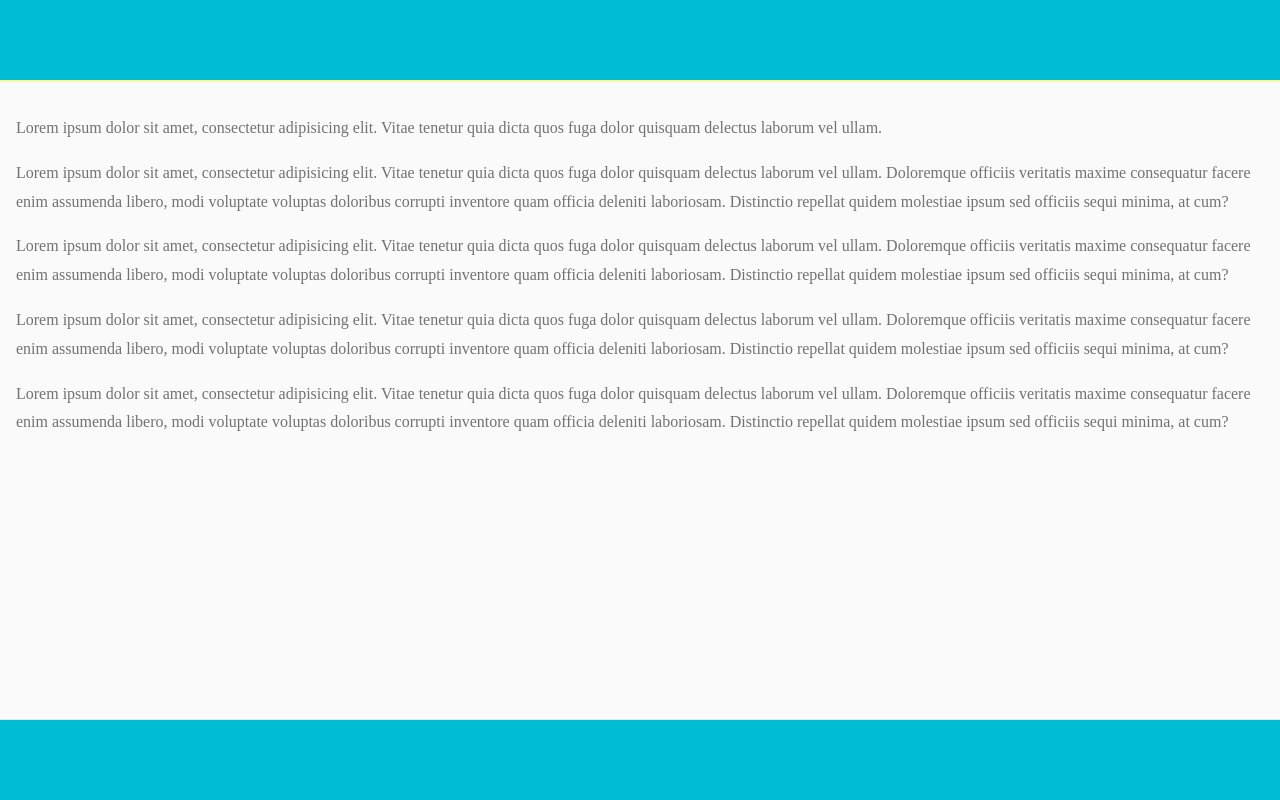
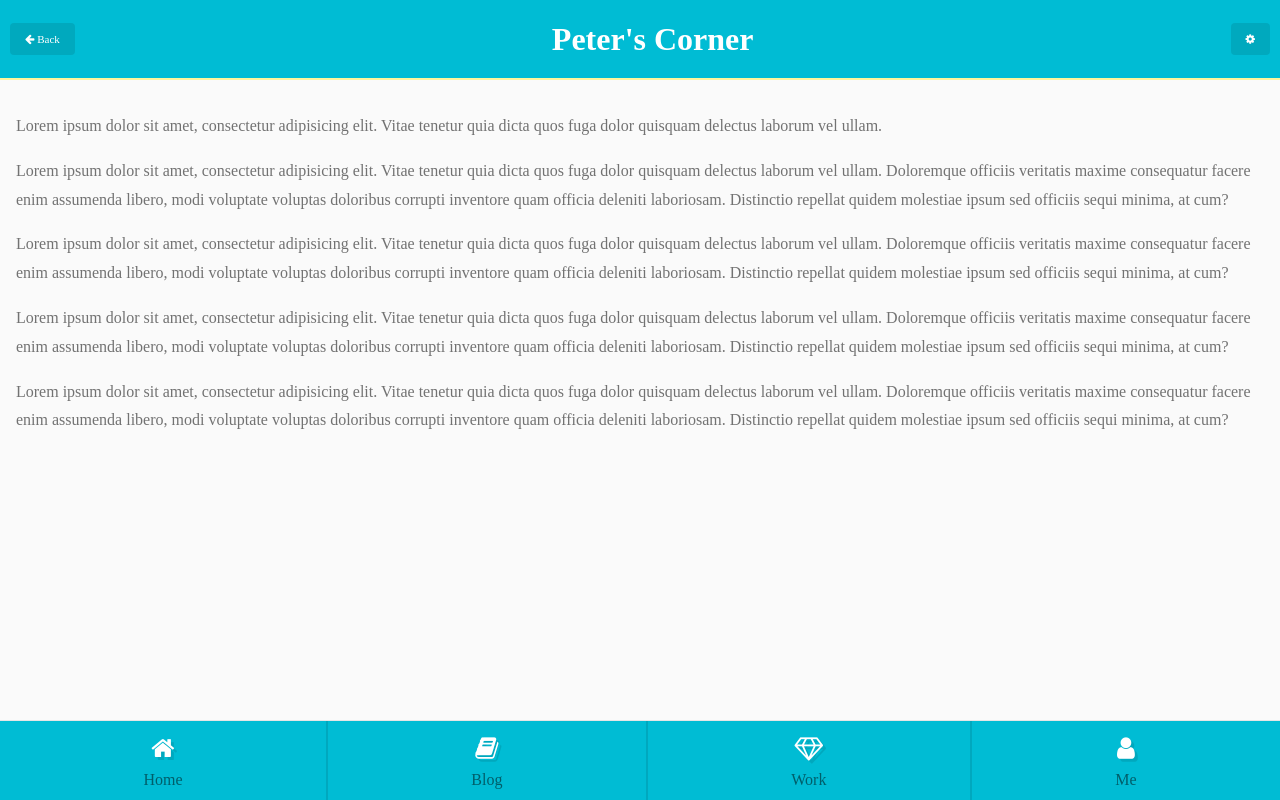
Before and after one commit to happypeter/flex, a plain HTML site: page index.html in a window 1280 px wide. Drawn offline with Linux system fonts and the light colour scheme.

Commit message:
font-awesome

```diff
--- a/index.html
+++ b/index.html
@@ -5,10 +5,20 @@
   <title>flex</title>
   <meta name="viewport" content="width=device-width, initial-scale=1"/>
   <link rel="stylesheet" href="styles/main.css">
+  <link rel="stylesheet" href="http://cdn.bootcss.com/font-awesome/4.5.0/css/font-awesome.min.css">
 </head>
 <body>
 <div class="app-wrap">
-  <header class="app-header"></header>
+  <header class="app-header">
+    <a href="" class="button">
+      <i class="fa fa-arrow-left"></i>
+      Back
+    </a>
+    <h1>Peter's Corner</h1>
+    <a href="" class="button">
+      <i class="fa fa-cog"></i>
+    </a>
+  </header>
   <div class="content">
     <p>
       Lorem ipsum dolor sit amet, consectetur adipisicing elit. Vitae tenetur quia dicta quos fuga dolor quisquam delectus laborum vel ullam.
@@ -26,7 +36,24 @@
       Lorem ipsum dolor sit amet, consectetur adipisicing elit. Vitae tenetur quia dicta quos fuga dolor quisquam delectus laborum vel ullam. Doloremque officiis veritatis maxime consequatur facere enim assumenda libero, modi voluptate voluptas doloribus corrupti inventore quam officia deleniti laboriosam. Distinctio repellat quidem molestiae ipsum sed officiis sequi minima, at cum?
     </p>
   </div>
-  <div class="app-footer"></div>
+  <div class="app-footer">
+    <a href="#">
+      <i class="fa fa-home"></i>
+      Home
+    </a>
+    <a href="">
+      <i class="fa fa-book"></i>
+      Blog
+    </a>
+    <a href="">
+      <i class="fa fa-diamond"></i>
+      Work
+    </a>
+    <a href="">
+      <i class="fa fa-user"></i>
+      Me
+    </a>
+  </div>
 </div>
 </body>
 </html>
--- a/source/gulpfile.js
+++ b/source/gulpfile.js
@@ -2,9 +2,15 @@ var gulp = require('gulp');
 var sass = require('gulp-sass');
 var prefix = require('gulp-autoprefixer');
 
+function handleError(err) {
+  console.log(err.toString());
+  this.emit('end');
+}
+
+
 gulp.task('sass', function(){
   gulp.src('styles/main.scss')
-      .pipe(sass())
+      .pipe(sass()).on('error', handleError)
       .pipe(prefix())
       .pipe(gulp.dest('../styles'));
 });
--- a/source/styles/main.scss
+++ b/source/styles/main.scss
@@ -12,7 +12,15 @@ $divider-color:        #B6B6B6;
 body {
   margin: 0;
   -webkit-font-smoothing: antialiased;
-  color: #727272;
+  color: $secondary-text-color;
+}
+
+* {
+  box-sizing: border-box;
+}
+
+a {
+  text-decoration: none;
 }
 
 .app-wrap {
@@ -21,10 +29,24 @@ body {
   flex-direction: column;
 }
 .app-header {
+  padding: 10px;
+  color: $primary-color-text;
   background-color: $primary-color;
   height: 80px;
+  display: flex;
+  align-items: center;
+  justify-content: space-between;
   border-bottom: 2px solid  #fff59d;
   flex-shrink: 0;
+  a {
+    font-size: 11px;
+    color: $primary-color-text;
+  }
+  .button {
+    background: rgba(0, 0, 0, 0.1);
+    padding: 10px 15px;
+    border-radius: 4px;
+  }
 }
 
 .content {
@@ -38,6 +60,24 @@ body {
 .app-footer {
   height: 80px;
   flex-shrink: 0;
+  display: flex;
   background-color: $primary-color;
   border-top: 1px solid #e6e6e6;
+  a {
+    padding: 15px;
+    text-align: center;
+    color: rgba(0,0,0,0.5);
+    border-left: 2px solid rgba(0,0,0,0.1);
+    flex-grow: 1;
+    &:first-child {
+      border-left: 0;
+    }
+    i {
+      display: block;
+      font-size: 25px;
+      color: white;
+      text-shadow: 3px 3px 0 rgba(0,0,0,0.1);
+      padding-bottom: 10px;
+    }
+  }
 }
```
Also changed, not shown: source/index.html (+29 -2 lines), styles/main.css.
